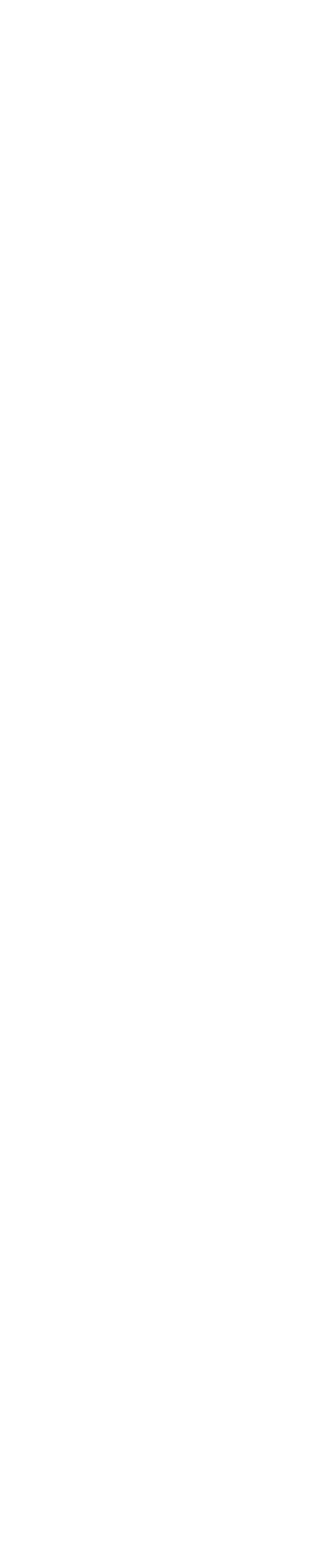
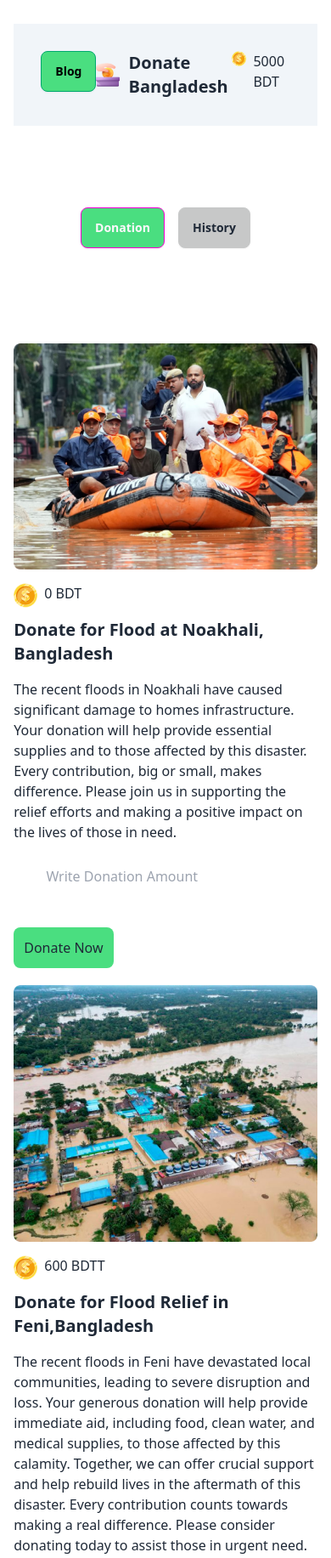
Before and after one commit to samiulIslam-git/assignment-5-repo, a plain HTML site: page index.html in a window 390 px wide. Shown: the top 1833 px of the page at 85% size. Before the commit the page ends 844 px from the top, so only its background shows below. Drawn offline with nearby package versions, Linux system fonts and the light colour scheme.

Commit message:
added 3 card and make it responsive

```diff
--- a/index.html
+++ b/index.html
@@ -1,5 +1,5 @@
 <!DOCTYPE html>
-<html lang="en">
+<html lang="en" data-theme="light">
 
 <head>
     <meta charset="UTF-8">
@@ -9,15 +9,102 @@
     <script src="https://cdn.tailwindcss.com"></script>
 </head>
 
-<body>
-    <header>
-        <nav>
+<body class="w-11/12 mx-auto">
+    <header class="mb-28 sticky top-0 left-0 right-0">
+        <nav class="flex justify-between mt-7 bg-slate-100 p-8 mb-24">
+            <button class="btn btn-success font-bold bg-green-400">Blog</button>
+            <div class="flex items-center gap-2">
+                <div><img class="w-11/12" src="assets/logo.png" alt=""></div>
+                <h3 class="font-bold text-xl">Donate Bangladesh</h3>
+            </div>
 
+            <div class="flex gap-2">
+                <div><img src="./assets/coin.png" alt=""></div>
+                <h4>5000 BDT</h4>
+            </div>
         </nav>
+
+        <div class="flex justify-center gap-4">
+            <button class="btn btn-secondary bg-green-400 font-bold">Donation</button>
+            <button class="btn btn-active font-bold">History</button>
+        </div>
     </header>
 
     <main>
+        <!-- 1st card -->
+        <div class="lg:flex justify-between">
+            <div class="mb-4">
+                <img src="./assets/noakhali.png"">
+            </div>
+            <!-- 2nd part -->
+            <div class="lg:w-6/12 mt-4">
+                <div class="flex gap-2 mb-3">
+                    <div><img src="./assets/coin.png" alt=""></div>
+                    <div>
+                        <p>0 BDT</p>
+                    </div>
+                </div>
+                <div>
+                    <h2 class="font-bold text-xl mb-4">Donate for Flood at Noakhali, Bangladesh</h2>
+                </div>
+                <div class="mb-4">
+                    <p> The recent floods in Noakhali have caused significant damage to homes infrastructure. Your
+                        donation will help provide essential supplies and to those affected by this disaster. Every
+                        contribution, big or small, makes difference. Please join us in supporting the relief efforts
+                        and making a positive impact on the lives of those in need.</p>
+                </div>
+                <input class="mb-5 p-3 text-center" type="text" placeholder="Write Donation Amount"> <br>
+                <button class="mt-4 p-3 items-center bg-green-400 rounded-lg mb-5">Donate Now</button>
+            </div>
+        </div>
 
+        <!--2nd card  -->
+        <div class="lg:flex justify-between">
+            <div class="mb-4">
+                <img src="./assets/feni.png" alt="">
+            </div>
+            <!-- 2nd part -->
+            <div class="lg:w-6/12 mt-4">
+                <div class="flex gap-2 mb-3">
+                    <div><img src="./assets/coin.png" alt=""></div>
+                    <div>
+                        <p>600 BDTT</p>
+                    </div>
+                </div>
+                <div>
+                    <h2 class="font-bold text-xl mb-4">Donate for Flood Relief in Feni,Bangladesh</h2>
+                </div>
+                <div class="mb-4">
+                    <p> The recent floods in Feni have devastated local communities, leading to severe disruption and loss. Your generous donation will help provide immediate aid, including food, clean water, and medical supplies, to those affected by this calamity. Together, we can offer crucial support and help rebuild lives in the aftermath of this disaster. Every contribution counts towards making a real difference. Please consider donating today to assist those in urgent need.</p>
+                </div>
+                <input class="mb-5 p-3 text-center" type="text" placeholder="Write Donation Amount"> <br>
+                <button class="mt-4 p-3 items-center bg-green-400 rounded-lg mb-5">Donate Now</button>
+            </div>
+        </div>
+
+        <!-- 3rd card -->
+        <div class="lg:flex justify-between">
+            <div class="mb-4">
+                <img src="./assets/quota-protest.png" alt="">
+            </div>
+            <!-- 2nd part -->
+            <div class="lg:w-6/12 mt-4">
+                <div class="flex gap-2 mb-3">
+                    <div><img src="./assets/coin.png" alt=""></div>
+                    <div>
+                        <p>2400 BDT</p>
+                    </div>
+                </div>
+                <div>
+                    <h2 class="font-bold text-xl mb-4">Aid for Injured in the Quota Movement</h2>
+                </div>
+                <div class="mb-4">
+                    <p>The recent Quota movement has resulted in numerous injuries and significant hardship for many individuals. Your support is crucial in providing medical assistance, rehabilitation, and necessary supplies to those affected. By contributing, you help ensure that injured individuals receive the care and support they need during this challenging time. Every donation plays a vital role in alleviating their suffering and aiding in their recovery. Please consider making a donation to support these brave individuals in their time of need.</p>
+                </div>
+                <input class="mb-5 p-3 text-center" type="text" placeholder="Write Donation Amount"> <br>
+                <button class="mt-4 p-3 items-center bg-green-400 rounded-lg">Donate Now</button>
+            </div>
+        </div>
     </main>
 
     <footer>
```
